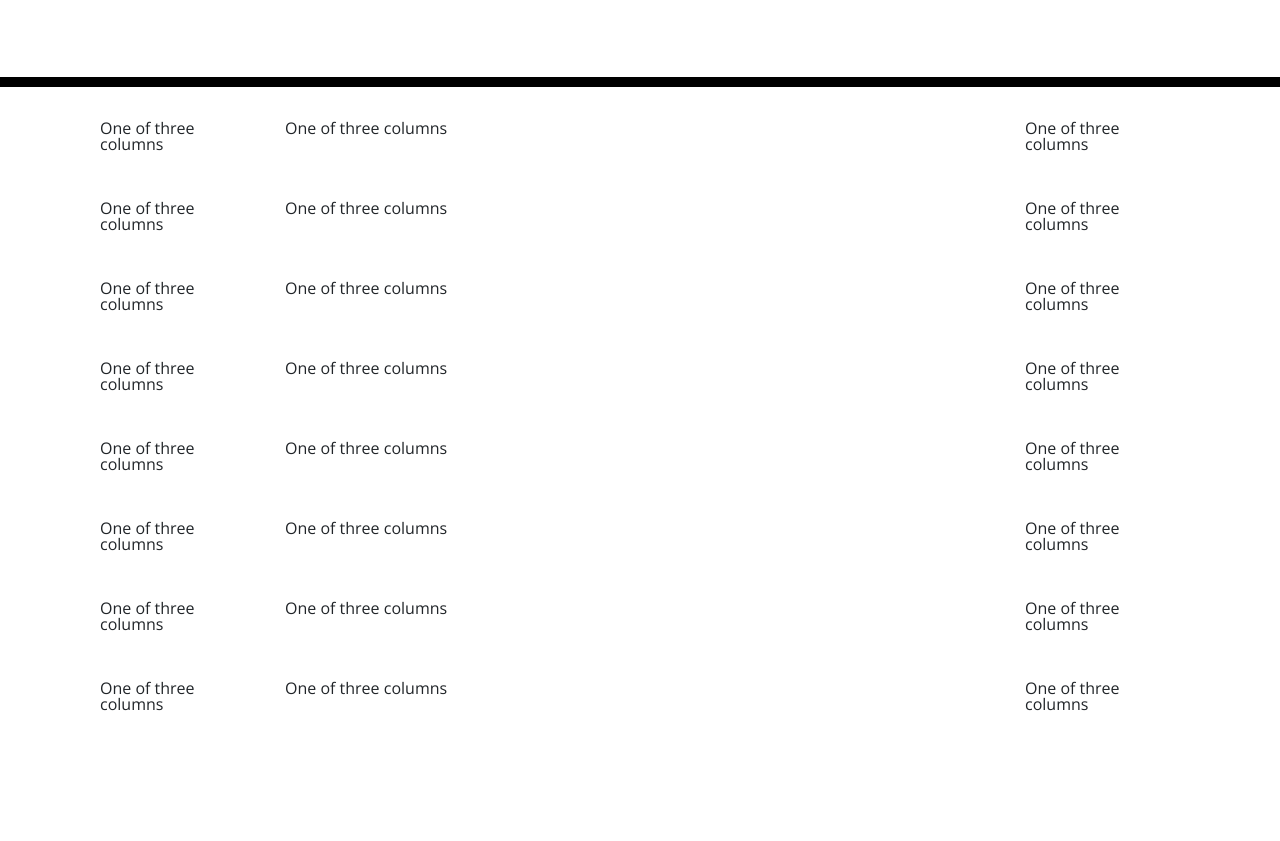
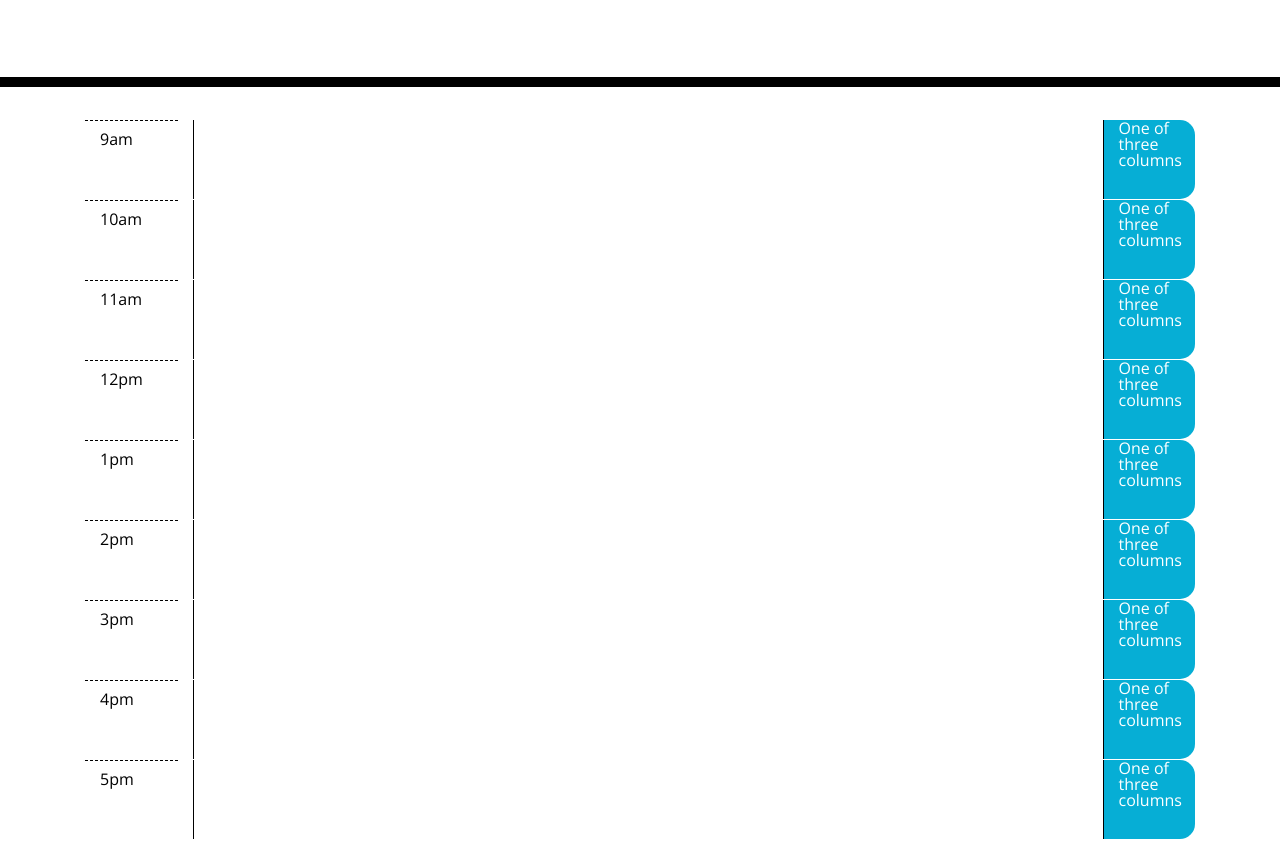
Before and after one commit to Gpsnm/WorkDayPlanner, a plain HTML site: page index.html in a window 1280 px wide. Shown: the part 181-1022 px from the top of the page. Before the commit the page ends 940 px from the top, so only its background shows below. Drawn offline with nearby package versions, Linux system fonts and the light colour scheme.

Commit message:
created a 3x9 grid in bootstrap with needed classes and ids for css

```diff
--- a/assets/style.css
+++ b/assets/style.css
@@ -6,6 +6,8 @@ body {
 
 textarea {
   background: transparent;
+  width: 100%;
+  height: 100%;
   border: none;
   resize: none;
   color: #000000;
@@ -40,6 +42,7 @@ textarea {
   background-color: #ffffff;
   color: #000000;
   border-top: 1px dashed #000000;
+  padding-top: 10px;
 }
 
 .past {
--- a/index.html
+++ b/index.html
@@ -31,45 +31,50 @@
     <div class="container">
       <!-- Timeblocks go here -->
       <div class="container">
-        <div class="row">
-          <div class="col-sm-2">One of three columns</div>
-          <div class="col-sm-8">One of three columns</div>
-          <div class="col-sm-2">One of three columns</div>
+        <div class="row" id="hour-1">
+          <div class="col-sm-1 hour">9am</div>
+          <div class="col-sm-10 time-block"><textarea></textarea></div>
+          <div class="col-sm-1 saveBtn">One of three columns</div>
         </div>
-        <div class="row">
-          <div class="col-sm-2">One of three columns</div>
-          <div class="col-sm-8">One of three columns</div>
-          <div class="col-sm-2">One of three columns</div>
+        <div class="row" id="hour-2">
+          <div class="col-sm-1 hour">10am</div>
+          <div class="col-sm-10 time-block"><textarea></textarea></div>
+          <div class="col-sm-1 saveBtn">One of three columns</div>
         </div>
-        <div class="row">
-          <div class="col-sm-2">One of three columns</div>
-          <div class="col-sm-8">One of three columns</div>
-          <div class="col-sm-2">One of three columns</div>
+        <div class="row" id="hour-3">
+          <div class="col-sm-1 hour">11am</div>
+          <div class="col-sm-10 time-block"><textarea></textarea></div>
+          <div class="col-sm-1 saveBtn">One of three columns</div>
         </div>
-        <div class="row">
-          <div class="col-sm-2">One of three columns</div>
-          <div class="col-sm-8">One of three columns</div>
-          <div class="col-sm-2">One of three columns</div>
+        <div class="row" id="hour-4">
+          <div class="col-sm-1 hour">12pm</div>
+          <div class="col-sm-10 time-block"><textarea></textarea></div>
+          <div class="col-sm-1 saveBtn">One of three columns</div>
         </div>
-        <div class="row">
-          <div class="col-sm-2">One of three columns</div>
-          <div class="col-sm-8">One of three columns</div>
-          <div class="col-sm-2">One of three columns</div>
+        <div class="row" id="hour-5">
+          <div class="col-sm-1 hour">1pm</div>
+          <div class="col-sm-10 time-block"><textarea></textarea></div>
+          <div class="col-sm-1 saveBtn">One of three columns</div>
         </div>
-        <div class="row">
-          <div class="col-sm-2">One of three columns</div>
-          <div class="col-sm-8">One of three columns</div>
-          <div class="col-sm-2">One of three columns</div>
+        <div class="row" id="hour-6">
+          <div class="col-sm-1 hour">2pm</div>
+          <div class="col-sm-10 time-block"><textarea></textarea></div>
+          <div class="col-sm-1 saveBtn">One of three columns</div>
         </div>
-        <div class="row">
-          <div class="col-sm-2">One of three columns</div>
-          <div class="col-sm-8">One of three columns</div>
-          <div class="col-sm-2">One of three columns</div>
+        <div class="row" id="hour-7">
+          <div class="col-sm-1 hour">3pm</div>
+          <div class="col-sm-10 time-block"><textarea></textarea></div>
+          <div class="col-sm-1 saveBtn">One of three columns</div>
         </div>
-        <div class="row">
-          <div class="col-sm-2">One of three columns</div>
-          <div class="col-sm-8">One of three columns</div>
-          <div class="col-sm-2">One of three columns</div>
+        <div class="row" id="hour-8">
+          <div class="col-sm-1 hour">4pm</div>
+          <div class="col-sm-10 time-block"><textarea></textarea></div>
+          <div class="col-sm-1 saveBtn">One of three columns</div>
+        </div>
+        <div class="row" id="hour-9">
+          <div class="col-sm-1 hour">5pm</div>
+          <div class="col-sm-10 time-block"><textarea></textarea></div>
+          <div class="col-sm-1 saveBtn">One of three columns</div>
         </div>
       </div>
     </div>
```
